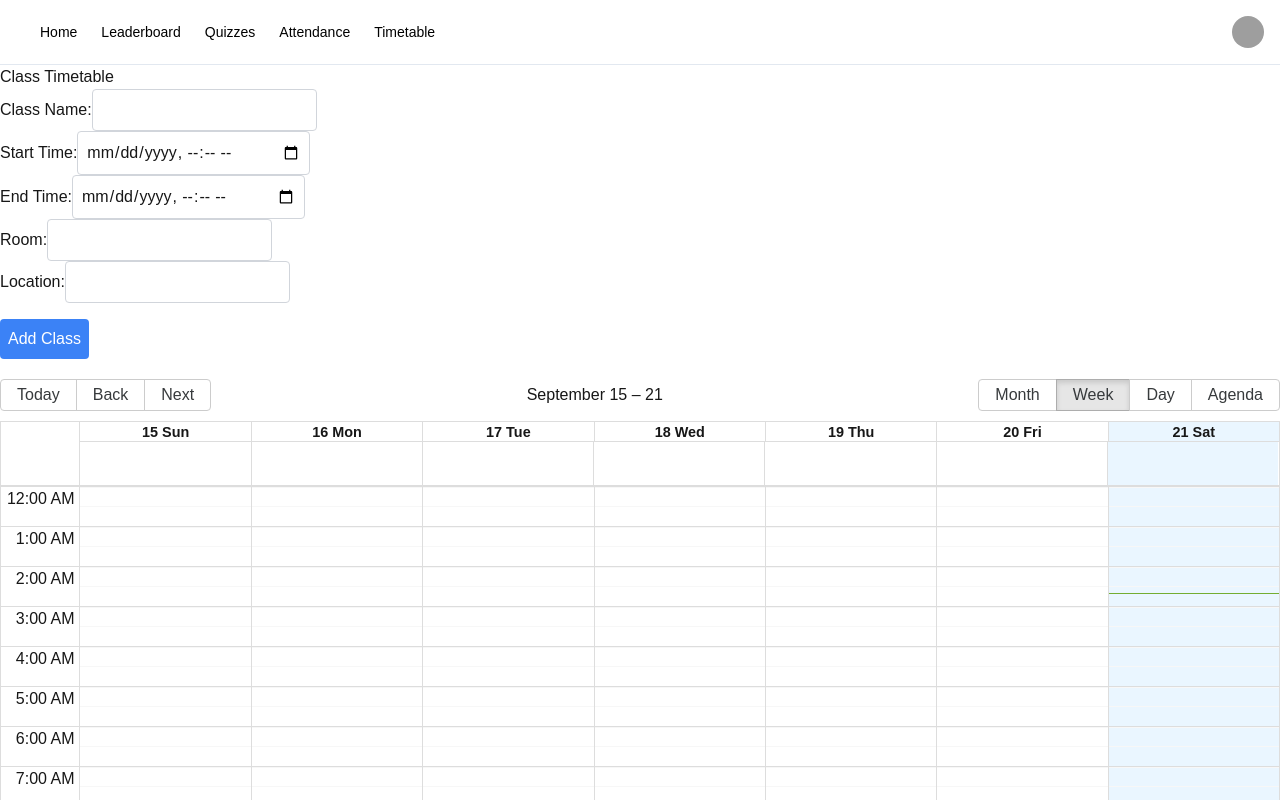
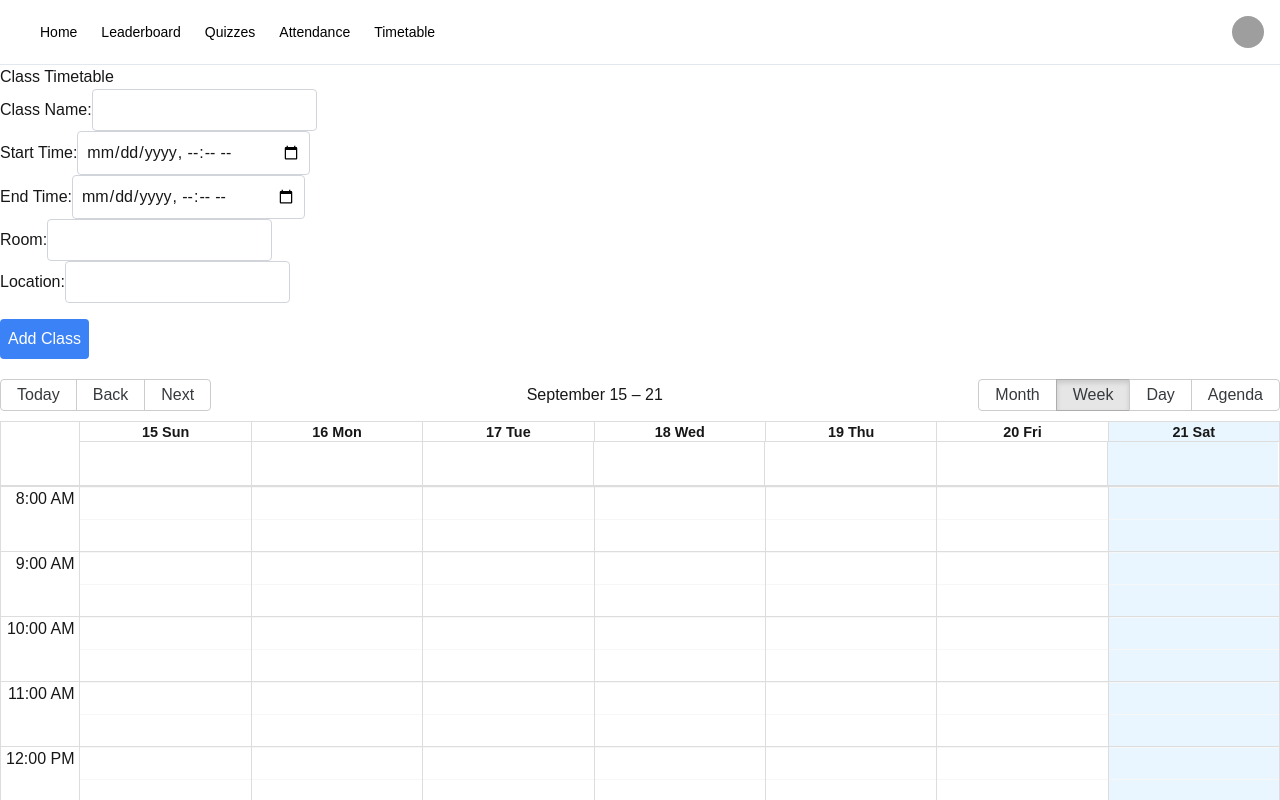
Before and after one commit to richiezbui/RMIT-Hackathon-Rhinos, a Next.js app: page /timetable in a window 1280 px wide. Shown: the top 800 px of the page. Built offline with nearby package versions, Linux system fonts and the light colour scheme; no server answers; the database is empty; grey boxes are pictures that could not be loaded.

Commit message:
increase size of hours and auto scroll to 8

```diff
--- a/src/app/timetable/timetableClient.tsx
+++ b/src/app/timetable/timetableClient.tsx
@@ -147,9 +147,15 @@ export default function TimetableClient({ classes }: TimetableClientProps) {
         onNavigate={(newDate) => setDate(newDate)}
         toolbar={true}
         views={['month', 'week', 'day', 'agenda']}
+        scrollToTime={new Date(1970, 1, 1, 8, 0, 0)}
         timeslots={2}  // This will divide each hour into 2 segments, making each hour taller
         step={30}  // The number of minutes in each slot (30 minutes here)
         components={{
+            timeSlotWrapper: ({ children }) => (
+                <div style={{ height: '32px' }}> {/* Adjust the height as needed */}
+                  {children}
+                </div>
+            ),
             event: ({ event }) => (
               <span>
                 <strong>{event.title}</strong>
```
